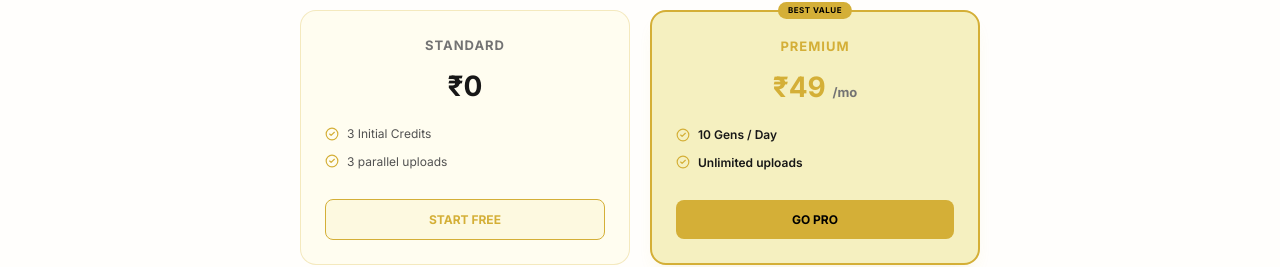
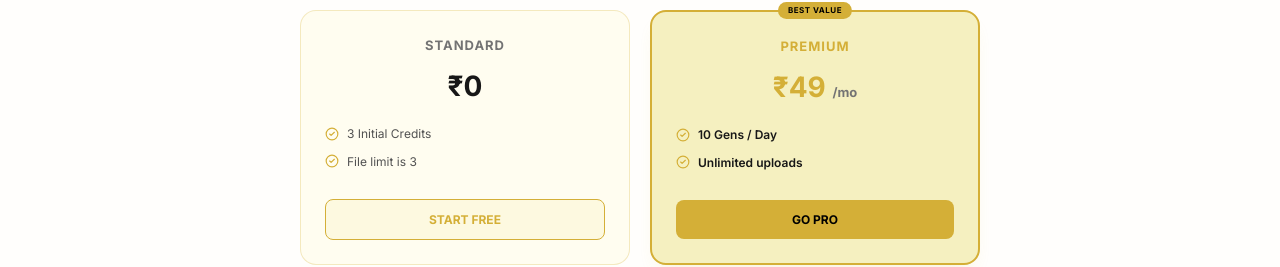
Before and after one commit to sameerreddy789/Eclipse_Theory, a Next.js app: page / in a window 1280 px wide. Shown: the part 1173-1440 px from the top of the page. Built offline with nearby package versions, Linux system fonts and the light colour scheme; no server answers.

Commit message:
style: update Standard plan copy and finalize landing page labels

```diff
--- a/app/page.js
+++ b/app/page.js
@@ -121,7 +121,7 @@ export default function LandingPage() {
             <div style={{ fontSize: '28px', fontWeight: '900', marginBottom: '16px', color: 'var(--text)' }}>₹0</div>
             <ul style={{ listStyle: 'none', padding: 0, textAlign: 'left', marginBottom: '20px', fontSize: '12px', flex: 1 }}>
               <li style={{ marginBottom: '8px', display: 'flex', alignItems: 'center', gap: 8, color: 'var(--text-muted)' }}><CheckCircle2 size={14} color="var(--accent)" /> 3 Initial Credits</li>
-              <li style={{ marginBottom: '8px', display: 'flex', alignItems: 'center', gap: 8, color: 'var(--text-muted)' }}><CheckCircle2 size={14} color="var(--accent)" /> 3 parallel uploads</li>
+              <li style={{ marginBottom: '8px', display: 'flex', alignItems: 'center', gap: 8, color: 'var(--text-muted)' }}><CheckCircle2 size={14} color="var(--accent)" /> File limit is 3</li>
             </ul>
             <Link href="/signup" className="btn-test-key" style={{ display: 'block', padding: '10px', borderRadius: '8px', fontWeight: '700', fontSize: '12px', borderColor: 'var(--accent)', color: 'var(--accent)' }}>START FREE</Link>
           </div>
```
